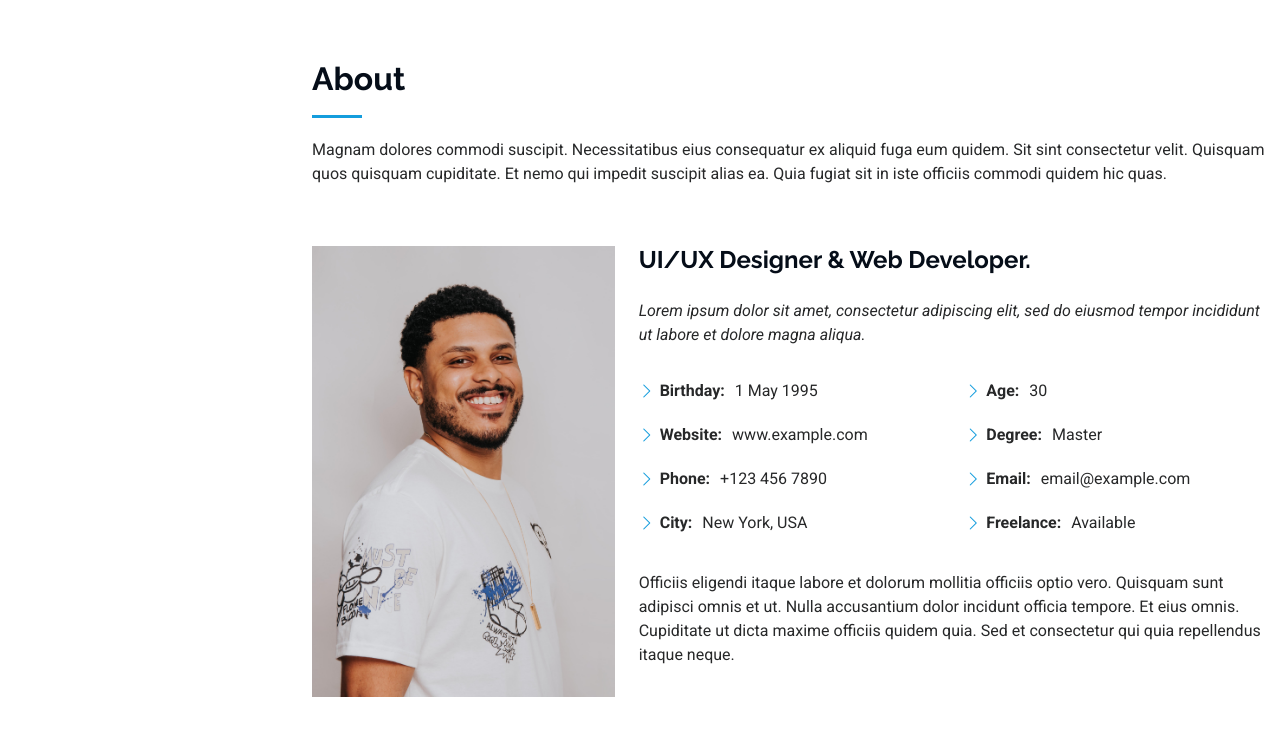
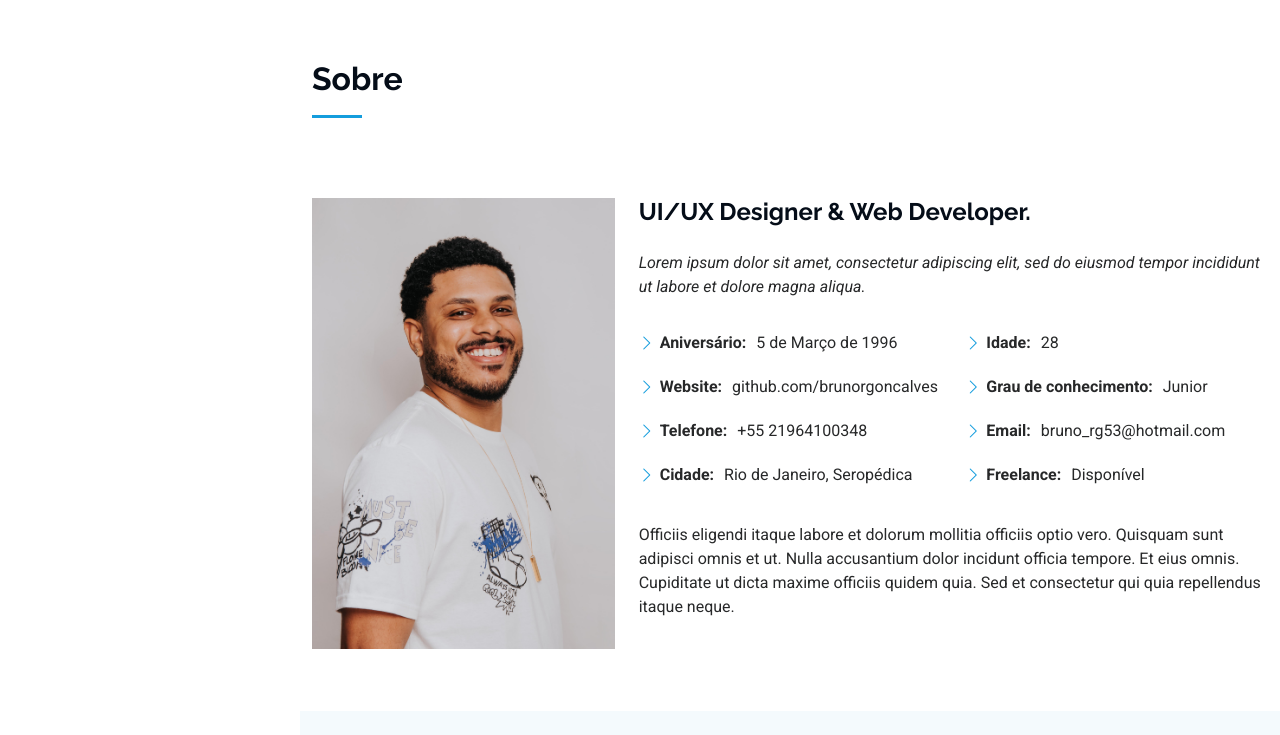
Before and after one commit to brunorgoncalves/Portifolio, a plain HTML site: page index.html in a window 1280 px wide. Shown: the part 800-1535 px from the top of the page. Drawn offline with Linux system fonts and the light colour scheme.

Commit message:
Atualização da sessão Sobre

```diff
--- a/index.html
+++ b/index.html
@@ -109,8 +109,8 @@
 
       <!-- Section Title -->
       <div class="container section-title" data-aos="fade-up">
-        <h2>About</h2>
-        <p>Magnam dolores commodi suscipit. Necessitatibus eius consequatur ex aliquid fuga eum quidem. Sit sint consectetur velit. Quisquam quos quisquam cupiditate. Et nemo qui impedit suscipit alias ea. Quia fugiat sit in iste officiis commodi quidem hic quas.</p>
+        <h2>Sobre</h2>
+        <!--<p>Magnam dolores commodi suscipit. Necessitatibus eius consequatur ex aliquid fuga eum quidem. Sit sint consectetur velit. Quisquam quos quisquam cupiditate. Et nemo qui impedit suscipit alias ea. Quia fugiat sit in iste officiis commodi quidem hic quas.</p>-->
       </div><!-- End Section Title -->
 
       <div class="container" data-aos="fade-up" data-aos-delay="100">
@@ -128,18 +128,18 @@
             <div class="row">
               <div class="col-lg-6">
                 <ul>
-                  <li><i class="bi bi-chevron-right"></i> <strong>Birthday:</strong> <span>1 May 1995</span></li>
-                  <li><i class="bi bi-chevron-right"></i> <strong>Website:</strong> <span>www.example.com</span></li>
-                  <li><i class="bi bi-chevron-right"></i> <strong>Phone:</strong> <span>+123 456 7890</span></li>
-                  <li><i class="bi bi-chevron-right"></i> <strong>City:</strong> <span>New York, USA</span></li>
+                  <li><i class="bi bi-chevron-right"></i> <strong>Aniversário:</strong> <span>5 de Março de 1996</span></li>
+                  <li><i class="bi bi-chevron-right"></i> <strong>Website:</strong> <span>github.com/brunorgoncalves</span></li>
+                  <li><i class="bi bi-chevron-right"></i> <strong>Telefone:</strong> <span>+55 21964100348</span></li>
+                  <li><i class="bi bi-chevron-right"></i> <strong>Cidade:</strong> <span>Rio de Janeiro, Seropédica</span></li>
                 </ul>
               </div>
               <div class="col-lg-6">
                 <ul>
-                  <li><i class="bi bi-chevron-right"></i> <strong>Age:</strong> <span>30</span></li>
-                  <li><i class="bi bi-chevron-right"></i> <strong>Degree:</strong> <span>Master</span></li>
-                  <li><i class="bi bi-chevron-right"></i> <strong>Email:</strong> <span>email@example.com</span></li>
-                  <li><i class="bi bi-chevron-right"></i> <strong>Freelance:</strong> <span>Available</span></li>
+                  <li><i class="bi bi-chevron-right"></i> <strong>Idade:</strong> <span>28</span></li>
+                  <li><i class="bi bi-chevron-right"></i> <strong>Grau de conhecimento:</strong> <span>Junior</span></li>
+                  <li><i class="bi bi-chevron-right"></i> <strong>Email:</strong> <span>bruno_rg53@hotmail.com</span></li>
+                  <li><i class="bi bi-chevron-right"></i> <strong>Freelance:</strong> <span>Disponível</span></li>
                 </ul>
               </div>
             </div>
```
